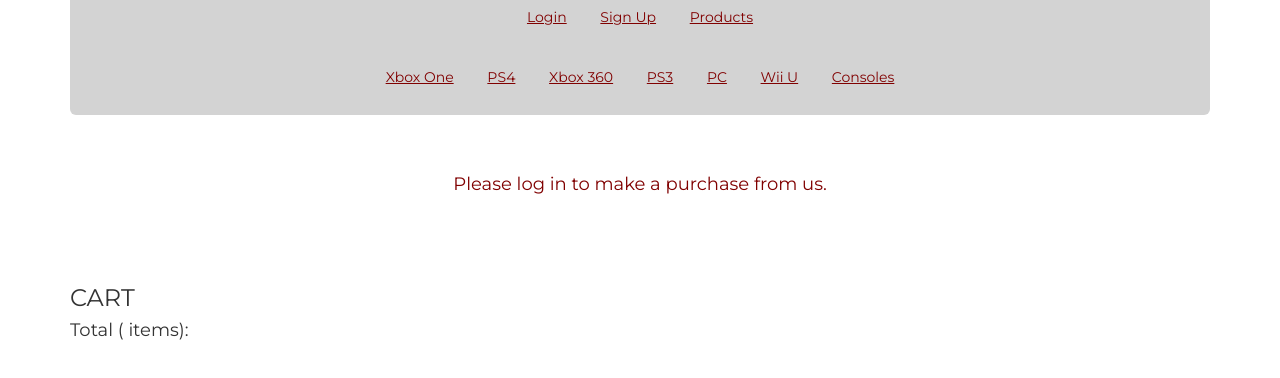
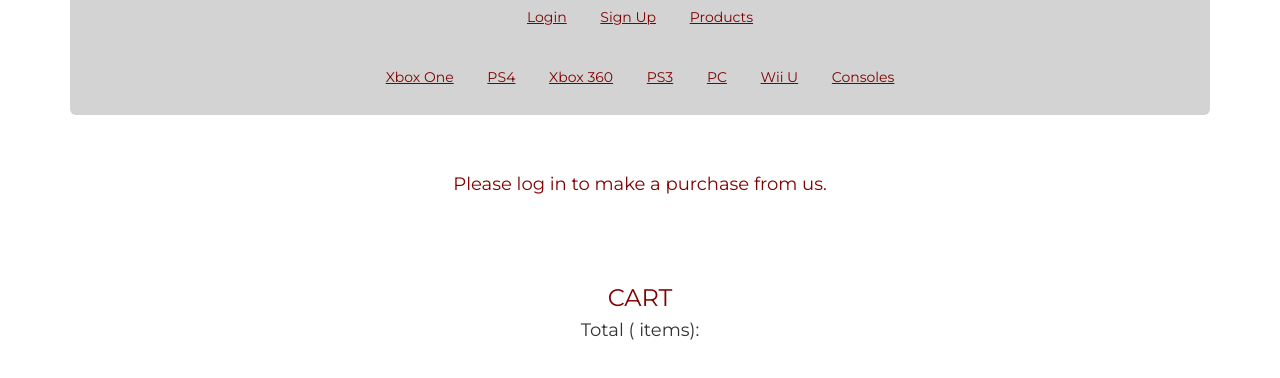
Before and after one commit to farooqtoppa/game-champ, a website: page public/index.html at #!/cart in a window 1280 px wide. Shown: the part 180-558 px from the top of the page. Drawn offline with nearby package versions, Linux system fonts and the light colour scheme; some packages are replaced by stand-ins of ours; no server answers.

Commit message:
fixing structure of cart.html

```diff
--- a/public/partials/cart.html
+++ b/public/partials/cart.html
@@ -1,4 +1,5 @@
-<h3> CART </h3>
+<center>
+  <h3 id="order-text"> CART </h3>
 
   <div id="cart">
     <h4>Total ({{storeCtrl.cart.length}} {{storeCtrl.cart.length === 1? "item" : "items"}}):</h4>
@@ -14,16 +15,18 @@
           <select name="quantity" ng-model="gameCtrl.quantityAtCartIndex[$index]">
             <option ng-repeat="num in [1,2,3,4,5,6,7,8,9,10]" value="{{num}}">{{num}}</option>
           </select>
-        <input type='submit' value="Update Cart">
+          <input type='submit' value="Update Cart"><br>
         </form>
-      <form ng-submit="gameCtrl.deleteFromCart($index)">
+        <form ng-submit="gameCtrl.deleteFromCart($index)"><br>
           <input type="submit" value="Delete from cart">
         </form>
       </div>
-  </div>
+    </div><br>
+
 
 
     <form ng-submit="gameCtrl.placeOrder(gameCtrl.cart,authCtrl.user)" ng-show="gameCtrl.cart.length">
       <input type="submit" value="Place Order">
     </form>
   </div>
+</center>
```
Also changed, not shown: public/partials/orders.html (+1 -1 lines). Lines whose indentation alone changed are shown as unchanged.
